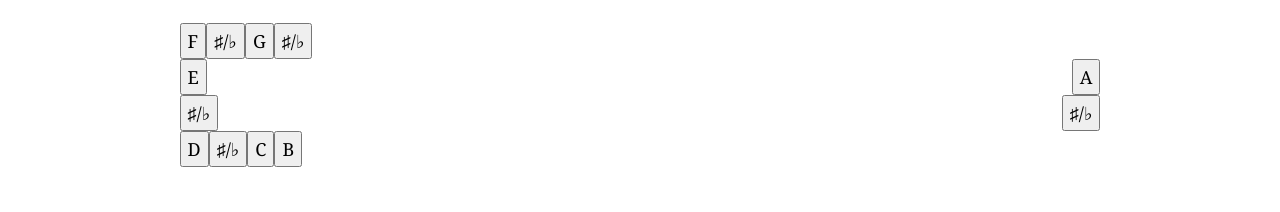
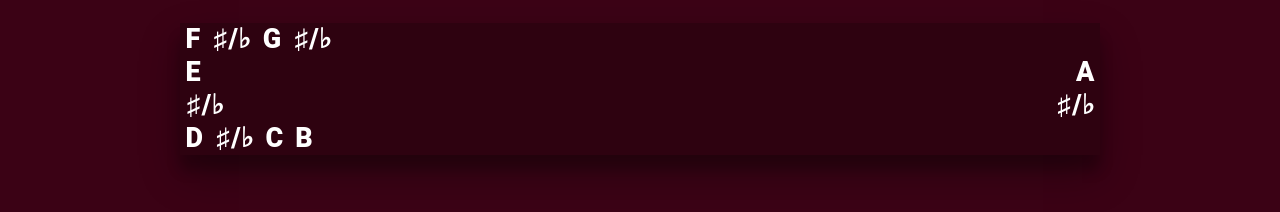
Before and after one commit to adriancampos/pitch-pipe, a Gatsby site: page / in a window 1280 px wide. Shown: the part 100-312 px from the top of the page. Built offline with nearby package versions, Linux system fonts and the light colour scheme; Gatsby itself is replaced by a stand-in of ours.

Commit message:
Basic styling: red background, dark flat buttons

```diff
--- a/src/components/board-square.module.css
+++ b/src/components/board-square.module.css
@@ -3,7 +3,8 @@
     margin: 0 auto;
     display: flex;
     flex-direction: column;
-
+    box-shadow: var(--card-shadow-5);
+    background-color: var(--theme-color-dark);
 }
 
 .row {
--- a/src/components/layout.css
+++ b/src/components/layout.css
@@ -1,3 +1,13 @@
+:root {
+    --theme-color: #3b0215;
+    --theme-color-dark: #2e0210;
+    --card-shadow-1: 0 1px 3px rgba(0, 0, 0, 0.12), 0 1px 2px rgba(0, 0, 0, 0.24);
+    --card-shadow-2: 0 3px 6px rgba(0, 0, 0, 0.16), 0 3px 6px rgba(0, 0, 0, 0.23);
+    --card-shadow-3: 0 10px 20px rgba(0, 0, 0, 0.19), 0 6px 6px rgba(0, 0, 0, 0.23);
+    --card-shadow-4: 0 14px 28px rgba(0, 0, 0, 0.25), 0 10px 10px rgba(0, 0, 0, 0.22);
+    --card-shadow-5: 0 19px 38px rgba(0, 0, 0, 0.30), 0 15px 12px rgba(0, 0, 0, 0.22);
+}
+
 html {
   font-family: sans-serif;
   -ms-text-size-adjust: 100%;
@@ -7,6 +17,7 @@ body {
   margin: 0;
   -webkit-font-smoothing: antialiased;
   -moz-osx-font-smoothing: grayscale;
+    background-color: var(--theme-color);
 }
 article,
 aside,
--- a/src/components/tonebutton.js
+++ b/src/components/tonebutton.js
@@ -1,4 +1,5 @@
 import React from "react"
+import btnStyles from "./tonebutton.module.css"
 
 
 class ToneBtn extends React.Component {
@@ -12,7 +13,7 @@ class ToneBtn extends React.Component {
 
   render() {
     return (
-      <button
+      <button className={btnStyles.tonebutton}
         onTouchStart={(e) => {
           this.props.onMouseDown()
           e.preventDefault()
--- /dev/null
+++ b/src/components/tonebutton.module.css
@@ -0,0 +1,13 @@
+button.tonebutton {
+    background: var(--theme-color);
+    background: var(--theme-color-dark);
+    color: white;
+    font-family: 'Roboto', monospace;
+    font-weight: 900;
+    font-size: 1.5rem;
+    border: none;
+}
+
+button.tonebutton:focus {
+    outline: 0;
+}
```
